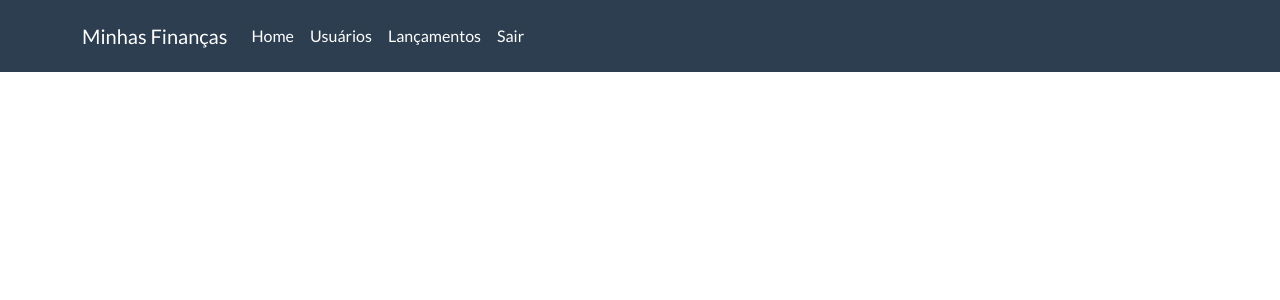
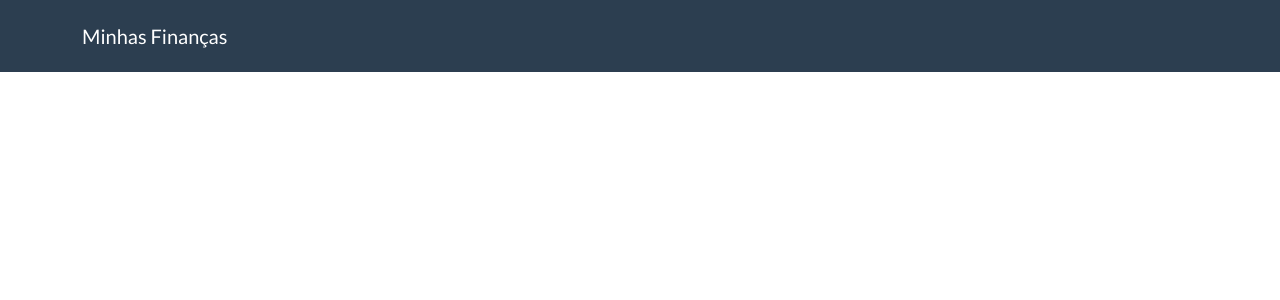
Before and after one commit to fxavierds/minhas-financas-app, a React (Create React App) app: page /#/ in a window 1280 px wide. Shown: the top 300 px of the page. Built offline with nearby package versions, Linux system fonts and the light colour scheme.

Commit message:
Iniciar sessao

```diff
--- a/src/app/services/authService.js
+++ b/src/app/services/authService.js
@@ -11,4 +11,12 @@ export default class authService {
     static removerUsuarioAutenticado(){
         localStorageService.removerItem(USUARIO_LOGADO);
     }
+
+    static logar(usuario){
+        localStorageService.adicionarItem(USUARIO_LOGADO, usuario);
+    }
+
+    static obterUsuarioAutenticado(){
+        return localStorageService.obterItem(USUARIO_LOGADO);
+    }
 }
--- a/src/components/navBar.js
+++ b/src/components/navBar.js
@@ -4,6 +4,10 @@ import AuthService from "../app/services/authService";
 
 const deslogar = () => {
   AuthService.removerUsuarioAutenticado();
+}
+
+const isUsuarioAutenticado = () => {
+  return AuthService.isUsuarioAutenticado();
 }
 
 function NavBar() {
@@ -26,10 +30,10 @@ function NavBar() {
         </button>
         <div className="collapse navbar-collapse" id="navbarResponsive">
           <ul className="navbar-nav">
-            <NavBarItem href="#/home" label="Home" />
-            <NavBarItem href="#/cadastro-usuarios" label="Usuários" />
-            <NavBarItem href="#/consulta-lancamentos" label="Lançamentos" />
-            <NavBarItem onClick={deslogar} href="#/login" label="Sair" />
+            <NavBarItem render={isUsuarioAutenticado()} href="#/home" label="Home" />
+            <NavBarItem render={isUsuarioAutenticado()} href="#/cadastro-usuarios" label="Usuários" />
+            <NavBarItem render={isUsuarioAutenticado()} href="#/consulta-lancamentos" label="Lançamentos" />
+            <NavBarItem render={isUsuarioAutenticado()} onClick={deslogar} href="#/login" label="Sair" />
           </ul>
         </div>
       </div>
--- a/src/components/navBarItem.js
+++ b/src/components/navBarItem.js
@@ -1,6 +1,7 @@
 import React from "react";
 
-function NavBarItem(props) {
+function NavBarItem({render, ...props}) {
+  if(render){
     return (
       <li className="nav-item">
         <a onClick={props.onClick} className="nav-link" href={props.href}>
@@ -8,6 +9,10 @@ function NavBarItem(props) {
         </a>
       </li>
     );
+  }else{
+    return false;
+  }
+
 }
 
 export default NavBarItem;
```
Also changed, not shown: src/main/provedorAutenticacao.js (added, +27 -0 lines), src/main/rotas.js (line endings or trailing spaces). Lines whose indentation alone changed are shown as unchanged.
